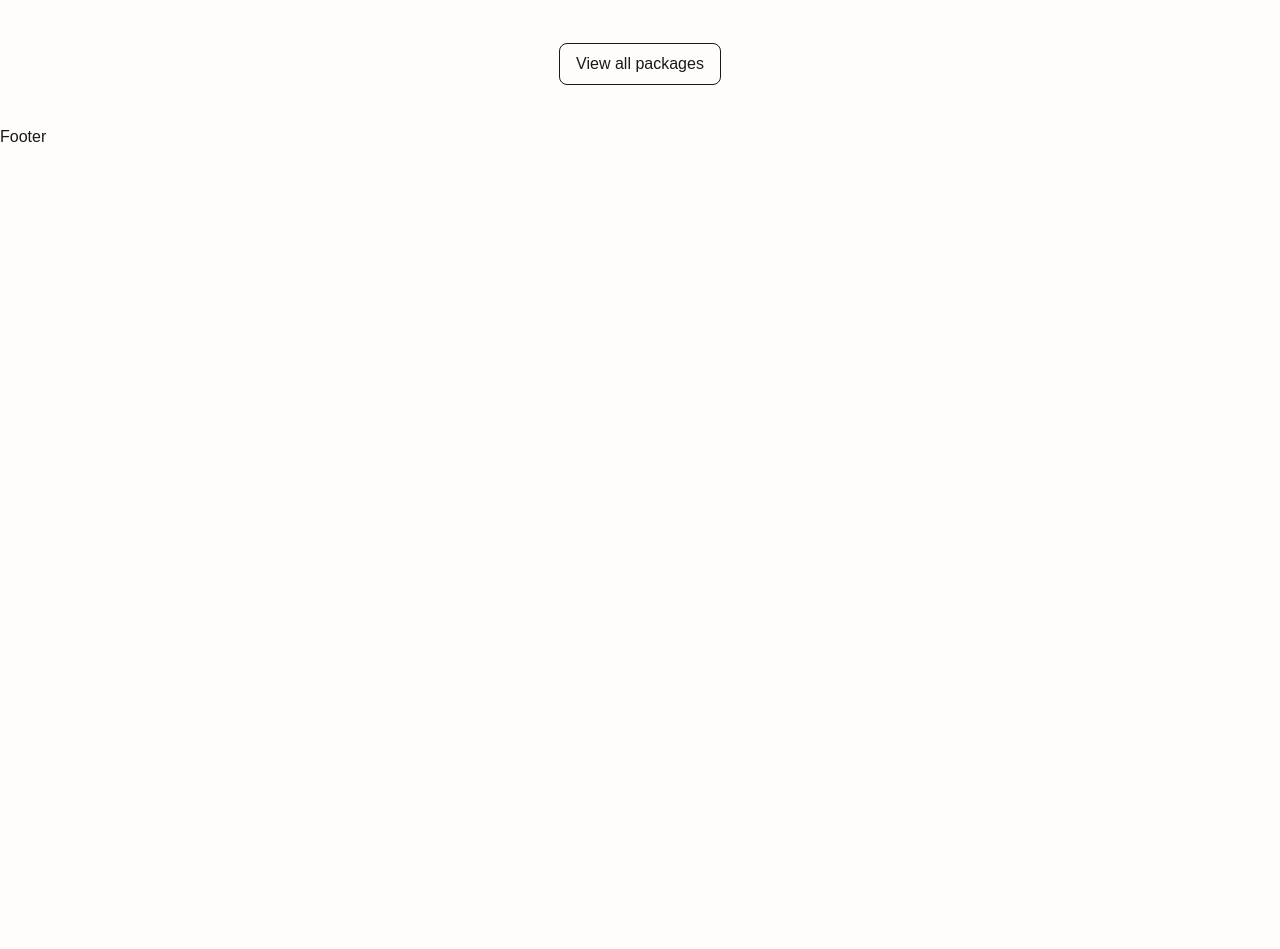
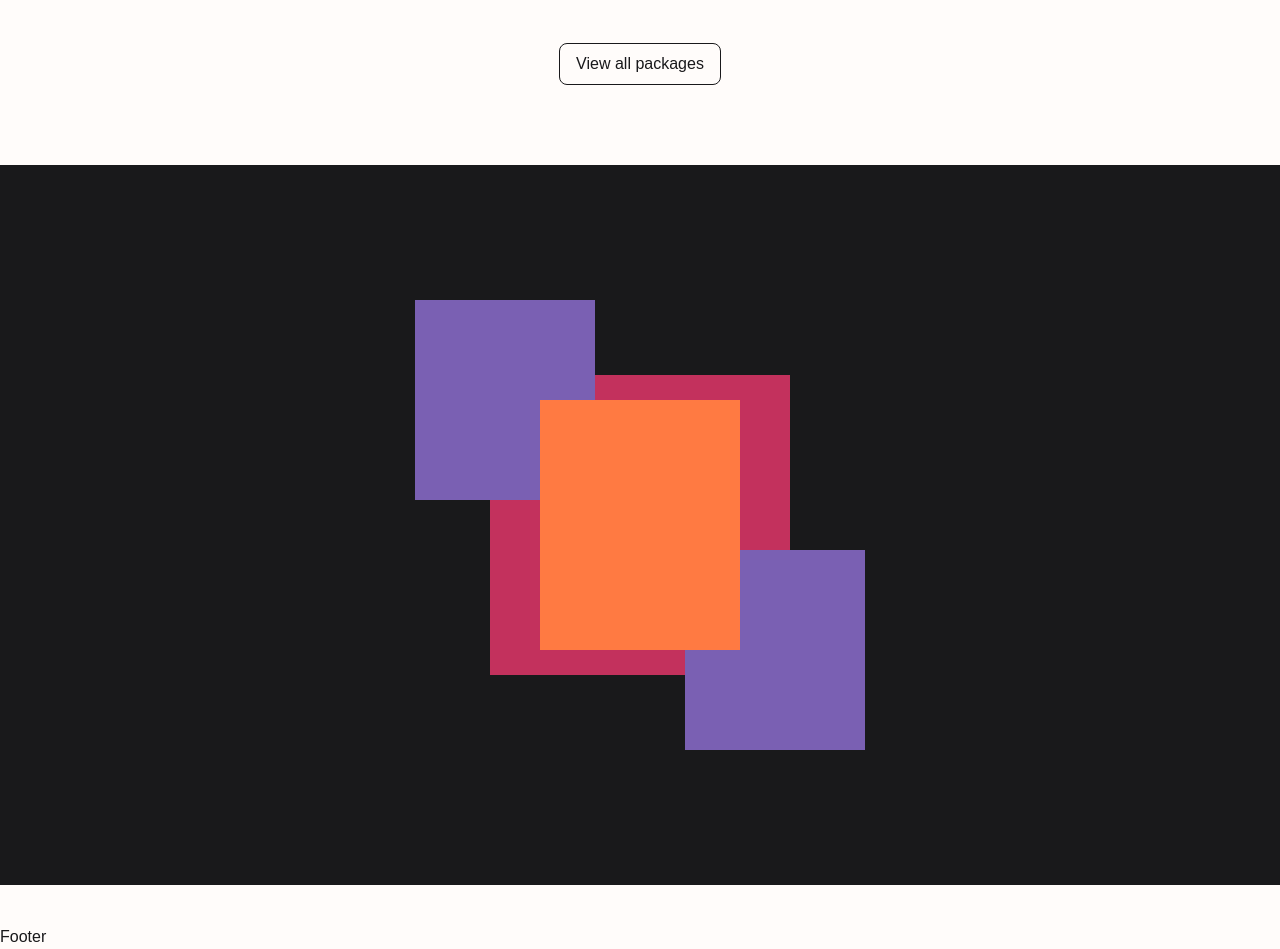
Before and after one commit to Shm-Rsuf/Glamoura, a Next.js app: page / in a window 1280 px wide. Shown: the part 1640-2589 px from the top of the page. Before the commit the page ends 1789 px from the top, so only its background shows below. Built offline with nearby package versions, Linux system fonts and the light colour scheme; a web font is replaced by a local one.

Commit message:
community some part added

```diff
--- a/app/(home)/page.tsx
+++ b/app/(home)/page.tsx
@@ -1,3 +1,4 @@
+import Community from '@/components/home/Community';
 import Hero from '@/components/home/Hero';
 import Packages from '@/components/home/Packages';
 
@@ -6,6 +7,7 @@ const HomePage = () => {
     <main>
       <Hero />
       <Packages />
+      <Community />
     </main>
   );
 };
--- /dev/null
+++ b/components/home/Community.tsx
@@ -0,0 +1,19 @@
+const Community = () => {
+  return (
+    <section className='wrapper section-padding h-screen'>
+      <div className='flex h-full w-full items-center justify-center bg-dark'>
+        {/* main box */}
+        <div className='relative h-[300px] w-[300px] bg-red'>
+          {/* left box */}
+          <div className='absolute -left-[25%] -top-[25%] z-[2] h-[200px] w-[180px] bg-violet'></div>
+          {/* mid box */}
+          <div className='absolute left-[50%] top-[50%] z-[3] h-[250px] w-[200px] -translate-x-1/2 -translate-y-1/2 bg-orange'></div>
+          {/* right box */}
+          <div className='absolute -bottom-[25%] -right-[25%] z-[2] h-[200px] w-[180px] bg-violet'></div>
+        </div>
+      </div>
+    </section>
+  );
+};
+
+export default Community;
--- a/components/home/Packages.tsx
+++ b/components/home/Packages.tsx
@@ -5,6 +5,7 @@ import PackageItem from './PackageItem';
 import Link from 'next/link';
 import { cn } from '@/library/utils';
 import { buttonVariants } from '../ui/Button';
+import { packageItem } from '@/types/packageItem';
 
 const Packages = () => {
   return (
```
